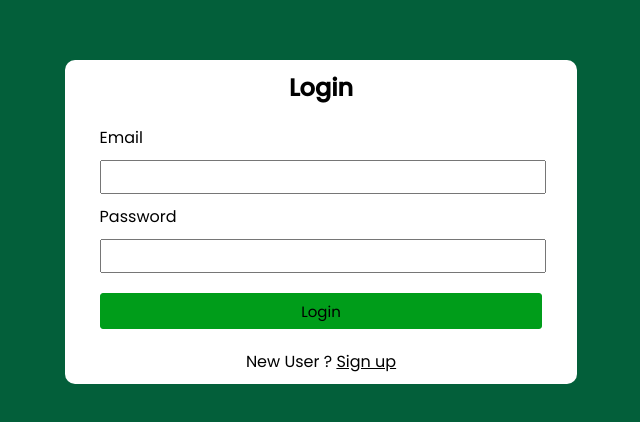
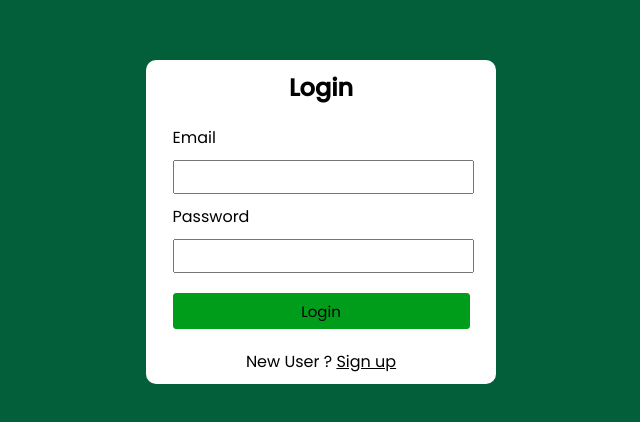
Before and after one commit to omkargavhane11/whatsup-frontend, a React (Create React App) app: page / in a window 1280 px wide. Shown: the part 178-600 px from the top of the page, without its empty margins (319-959 px from the left). Built offline with nearby package versions, Linux system fonts and the light colour scheme.

Commit message:
css login page

```diff
--- a/src/components/Login/login.css
+++ b/src/components/Login/login.css
@@ -1,6 +1,7 @@
 .login {
   background-color: #fff;
-  width: 40vw;
+  width: 25vw;
+  min-width: 350px;
   height: max-content;
   display: flex;
   justify-content: center;
```
